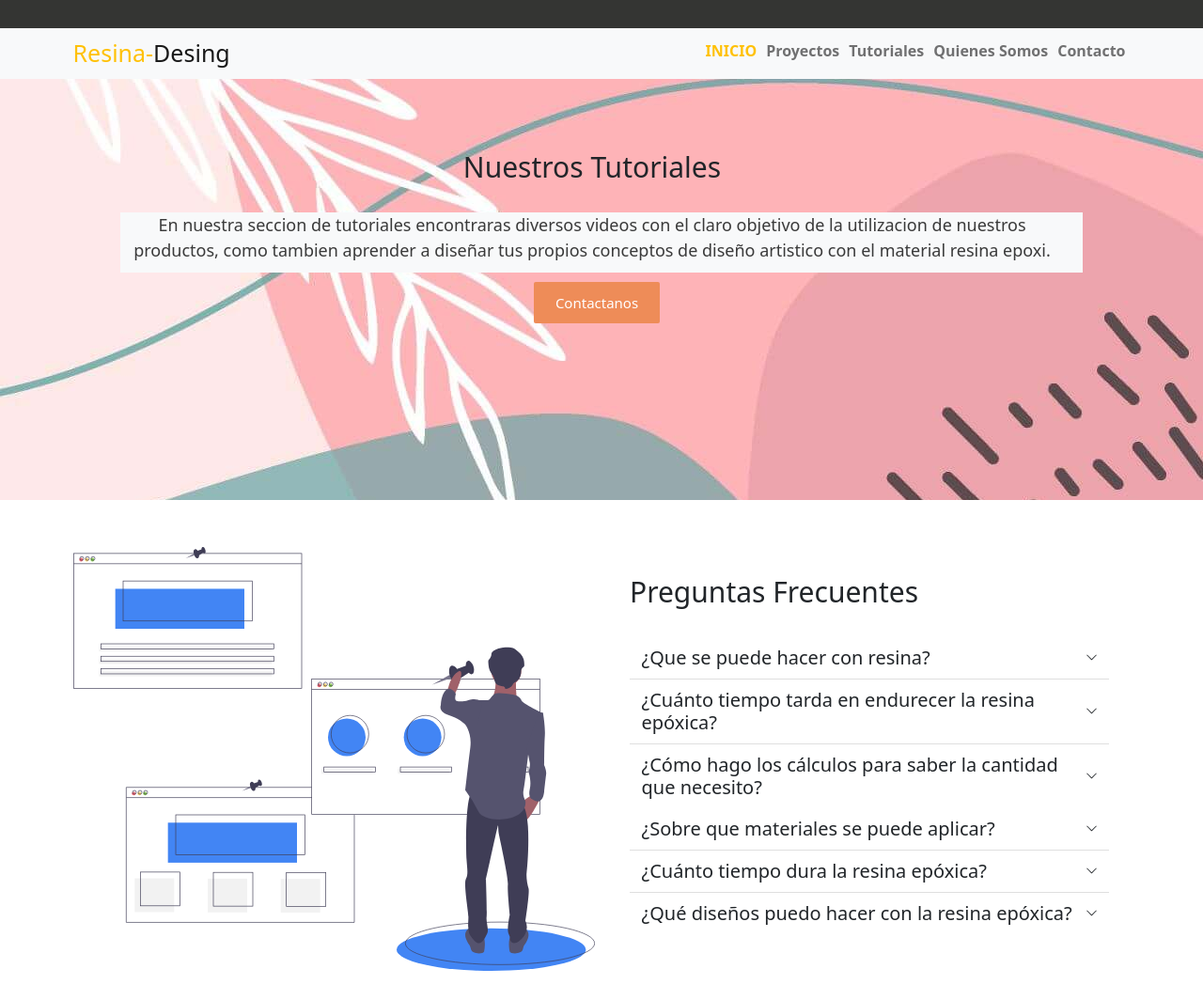
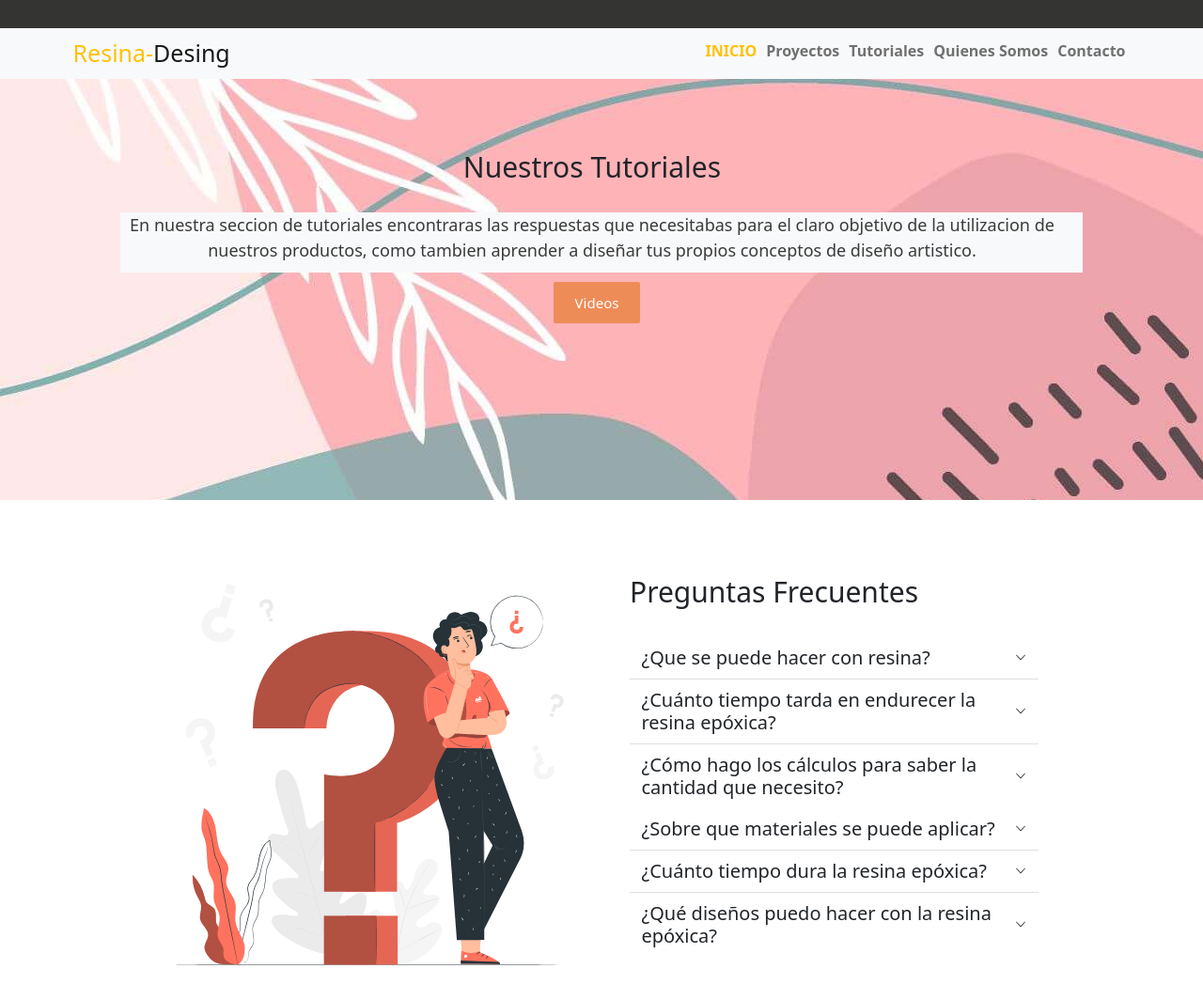
Before and after one commit to LautaroMaza7/primer-repository, a plain HTML site: page pages/tutoriales.html in a window 1280 px wide. Shown: the top 1064 px of the page at 94% size. Drawn offline with nearby package versions, Linux system fonts and the light colour scheme.

Commit message:
Proyecto final

```diff
--- a/pages/tutoriales.html
+++ b/pages/tutoriales.html
@@ -82,13 +82,12 @@
         <div class="flex-item1">
           <h1 class="text-center mb-5">Nuestros Tutoriales</h1>
           <p class="bg-light">
-            En nuestra seccion de tutoriales encontraras diversos videos con el
+            En nuestra seccion de tutoriales encontraras las respuestas que necesitabas para el
             claro objetivo de la utilizacion de nuestros productos, como tambien
-            aprender a diseñar tus propios conceptos de diseño artistico con el
-            material resina epoxi.
+            aprender a diseñar tus propios conceptos de diseño artistico.
           </p>
           <div>
-            <button class="btn-principal" type="submit">Contactanos</button>
+            <button class="btn-principal" type="submit">Videos</button>
           </div>
         </div>
       </section>
@@ -98,7 +97,7 @@
           <div class="row">
             <div class="col-md-6">
               <img
-                src="/img/ilustracion2.svg"
+                src="/img/questions.svg"
                 alt="preguntas"
                 class="img-fluid mb-5"
               />
```
Also changed, not shown: img/questions.svg (added).
